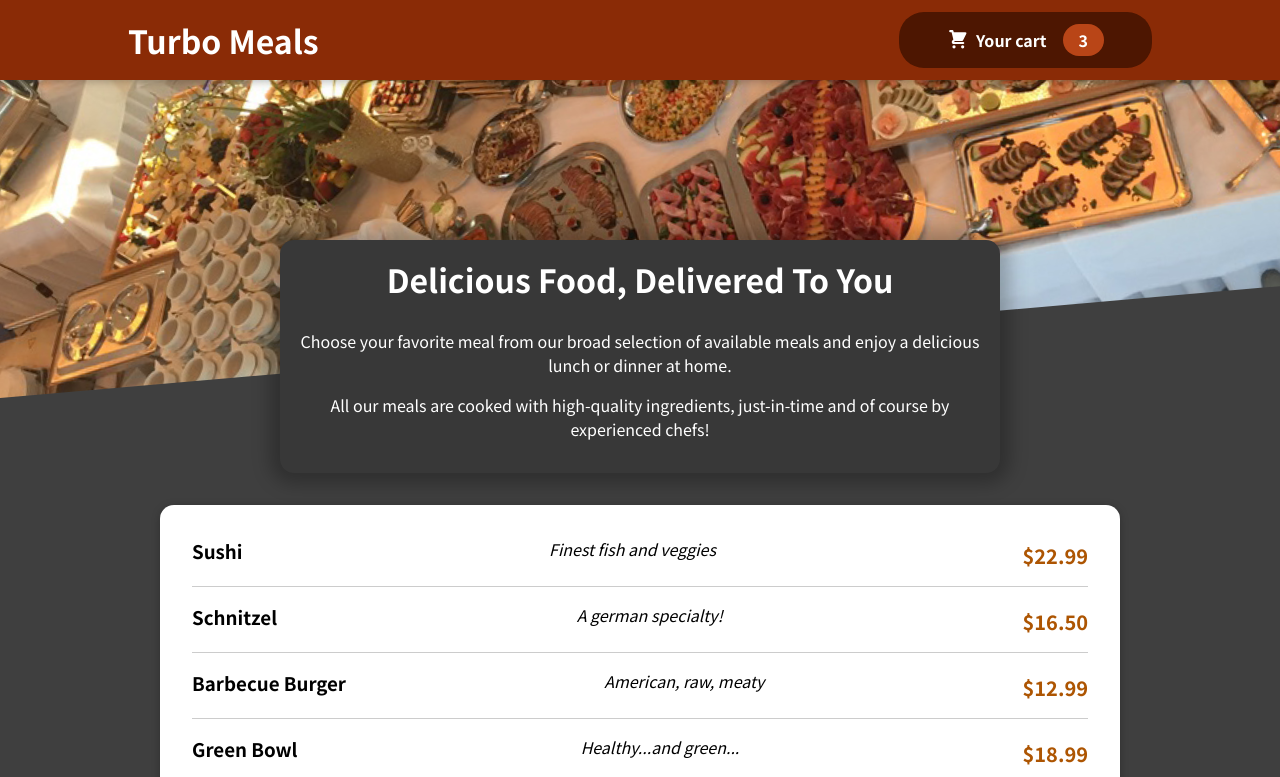
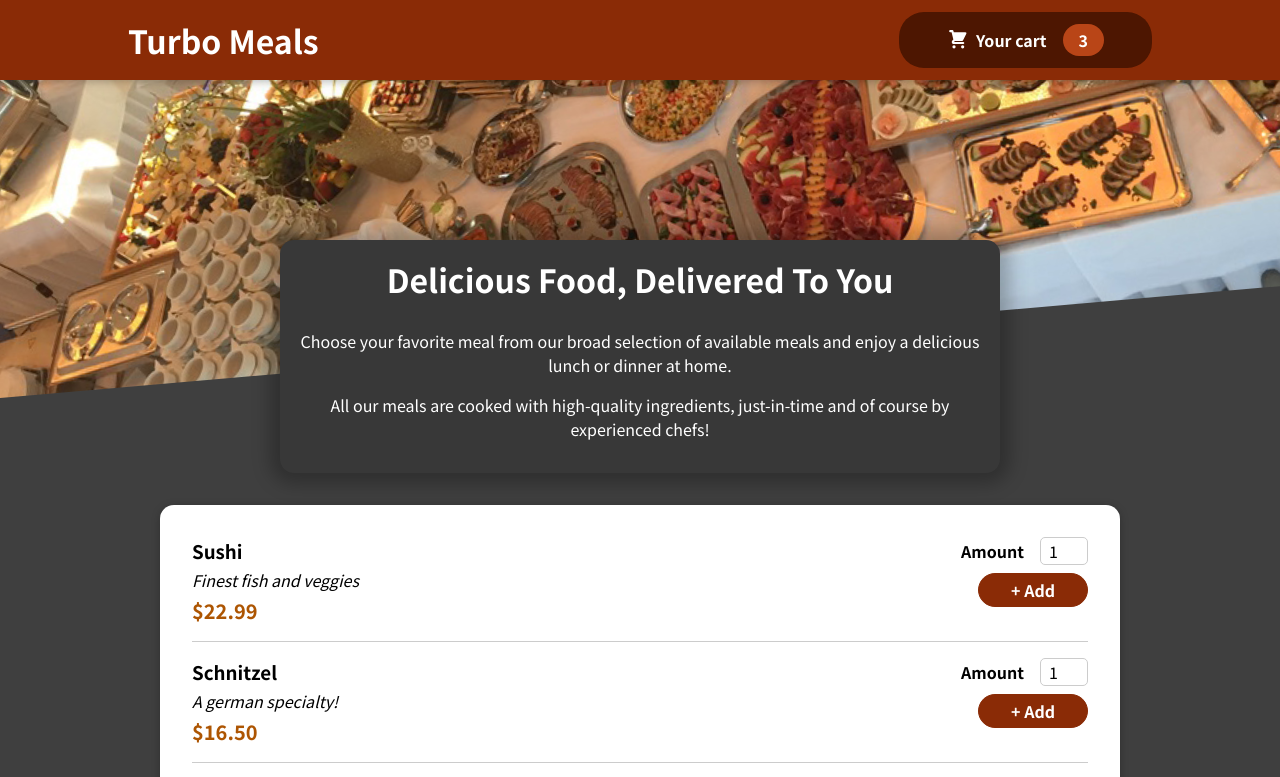
Before and after one commit to Setmaster/turbo-meals, a React (Create React App) app: page / in a window 1280 px wide. Shown: the top 777 px of the page. Built offline with nearby package versions, Linux system fonts and the light colour scheme.

Commit message:
Add Input component, implement MealItemForm component, add some CSS

```diff
--- a/src/components/Meals/AvailableMeals.js
+++ b/src/components/Meals/AvailableMeals.js
@@ -34,6 +34,7 @@
     const mealsList = DUMMY_MEALS.map(meal =>
         <MealItem
             key={meal.id}
+            id = {meal.id}
             name={meal.name}
             description={meal.description}
             price={meal.price}
--- a/src/components/Meals/MealItem/MealItem.js
+++ b/src/components/Meals/MealItem/MealItem.js
@@ -1,17 +1,18 @@
-import  classes from './MealItem.module.css';
+import classes from './MealItem.module.css';
+import MealItemForm from "./MealItemForm";
 
 const MealItem = (props) => {
-const price = `$${props.price.toFixed(2)}`; // eg: 2.5542 -> 2.55
+    const price = `$${props.price.toFixed(2)}`; // eg: 2.5542 -> 2.55
 
     return (
-        <li>
-            <div className={classes.meal}>
+        <li className={classes.meal}>
+            <div>
                 <h3>{props.name}</h3>
                 <div className={classes.description}>{props.description}</div>
                 <div className={classes.price}>{price}</div>
             </div>
             <di>
-
+                <MealItemForm id={props.id}/>
             </di>
         </li>
     );
--- a/src/components/Meals/MealItem/MealItemForm.js
+++ b/src/components/Meals/MealItem/MealItemForm.js
@@ -0,0 +1,22 @@
+import classes from './MealItemForm.module.css'
+import Input from "../../UI/Input";
+
+const MealItemForm = (props) => {
+
+
+    return (
+        <form className={classes.form}>
+            <Input label={"Amount"} input={{
+                id: props.id,
+                type: 'number',
+                min: '1',
+                max: '5',
+                step: '1',
+                defaultValue: '1'
+            }}/>
+            <button>+ Add</button>
+        </form>
+    );
+};
+
+export default MealItemForm;
--- /dev/null
+++ b/src/components/Meals/MealItem/MealItemForm.module.css
@@ -0,0 +1,20 @@
+.form {
+    text-align: right;
+}
+
+.form button {
+    font: inherit;
+    cursor: pointer;
+    background-color: #8a2b06;
+    border: 1px solid #8a2b06;
+    color: white;
+    padding: 0.25rem 2rem;
+    border-radius: 20px;
+    font-weight: bold;
+}
+
+.form button:hover,
+.form button:active {
+    background-color: #641e03;
+    border-color: #641e03;
+}
--- /dev/null
+++ b/src/components/UI/Input.js
@@ -0,0 +1,15 @@
+import classes from './Input.module.css'
+
+const Input = (props) => {
+
+
+    return (
+        <div className={classes.input}>
+            <label htmlFor={props.input.id}>{props.label}</label>
+            {/* all properties of props.input will be added as properties to input*/}
+            <input {...props.input}/>
+        </div>
+    );
+};
+
+export default Input;
--- /dev/null
+++ b/src/components/UI/Input.module.css
@@ -0,0 +1,18 @@
+.input {
+    display: flex;
+    align-items: center;
+    margin-bottom: 0.5rem;
+}
+
+.input label {
+    font-weight: bold;
+    margin-right: 1rem;
+}
+
+.input input {
+    width: 3rem;
+    border-radius: 5px;
+    border: 1px solid #ccc;
+    font: inherit;
+    padding-left: 0.5rem;
+}
```
Also changed, not shown: 1 other file (tests, documents, lock files or other folders).
